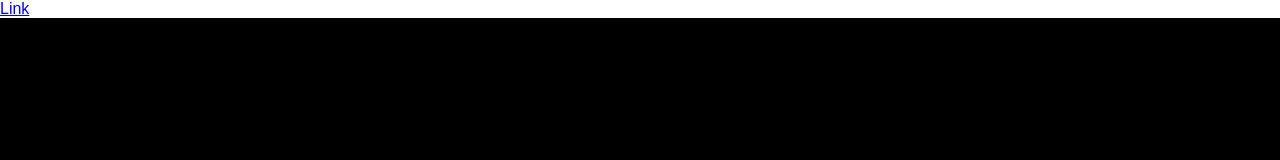
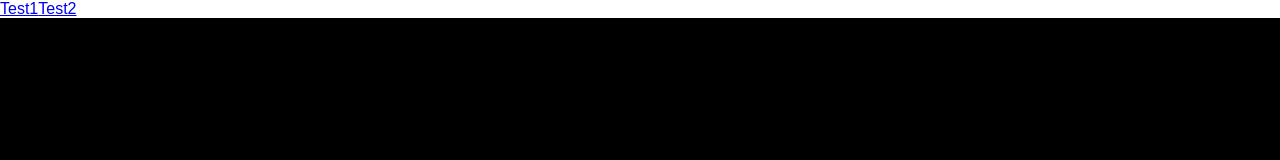
Before and after one commit to ErraticUnicorn/ErraticUnicorn.github.io, a React (Create React App) app: page /home in a window 1280 px wide. Shown: the top 160 px of the page. Built offline with nearby package versions, Linux system fonts and the light colour scheme.

Commit message:
Adds links

```diff
--- a/package.json
+++ b/package.json
@@ -2,8 +2,10 @@
   "name": "erratic-unicorn",
   "version": "0.1.0",
   "private": true,
+  "homepage": "http://erraticunicorn.com/ErraticUnicornReact/",
   "dependencies": {
     "aviator": "^0.6.6",
+    "gh-pages": "^1.2.0",
     "react": "^16.2.0",
     "react-dom": "^16.2.0",
     "react-hexagon": "^1.1.3",
@@ -14,6 +16,8 @@
     "start": "react-scripts start",
     "build": "react-scripts build",
     "test": "react-scripts test --env=jsdom",
+    "predeploy": "npm run build",
+    "deploy": "gh-pages -d build",
     "eject": "react-scripts eject"
   },
   "devDependencies": {
--- a/src/index.js
+++ b/src/index.js
@@ -35,7 +35,10 @@ class Section extends React.Component {
       <Router>
       <div>
           <Link to={`/David`}>
-            Link
+            Test1
+          </Link>
+          <Link to={`/Home`}>
+            Test2
           </Link>
           <Route path="/home" component={HomeSection}/>
           <Route path="/david" component={DavidSection}/>
```
Also changed, not shown: 1 other file (tests, documents, lock files or other folders).
